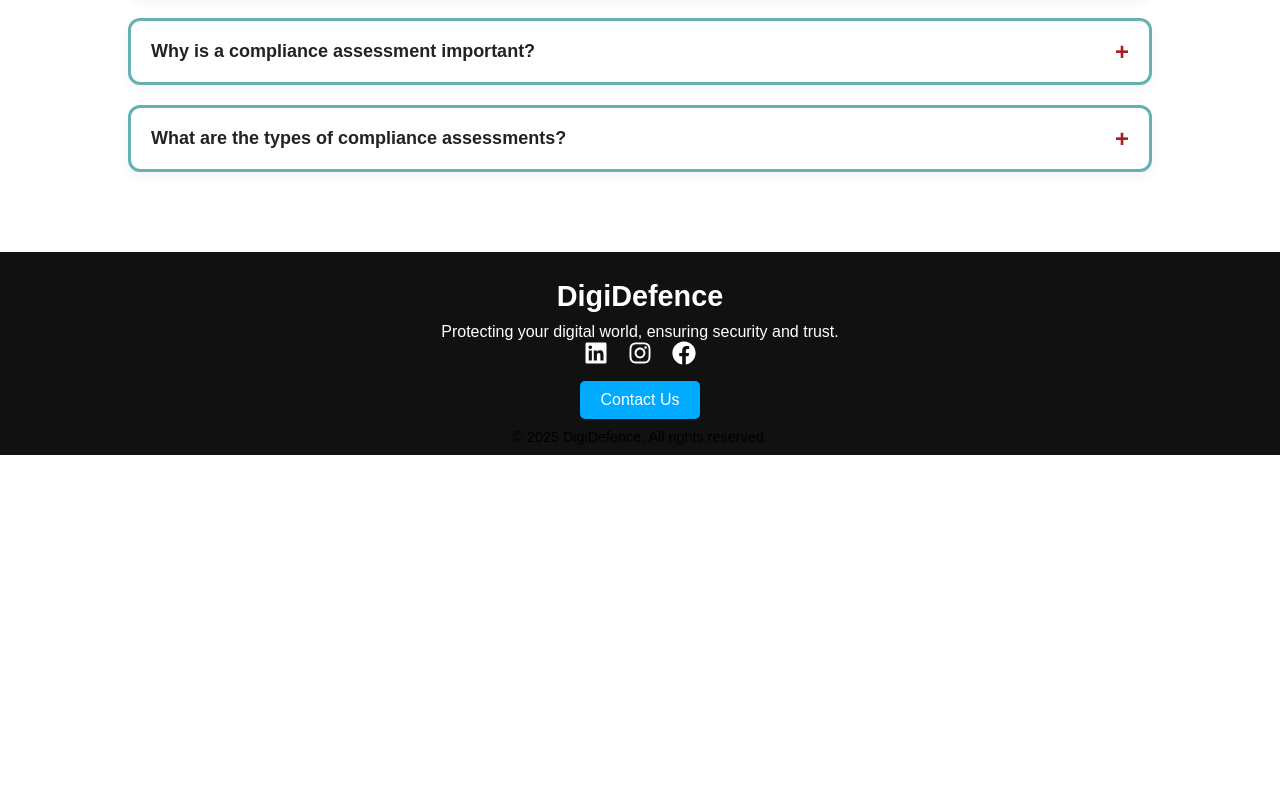
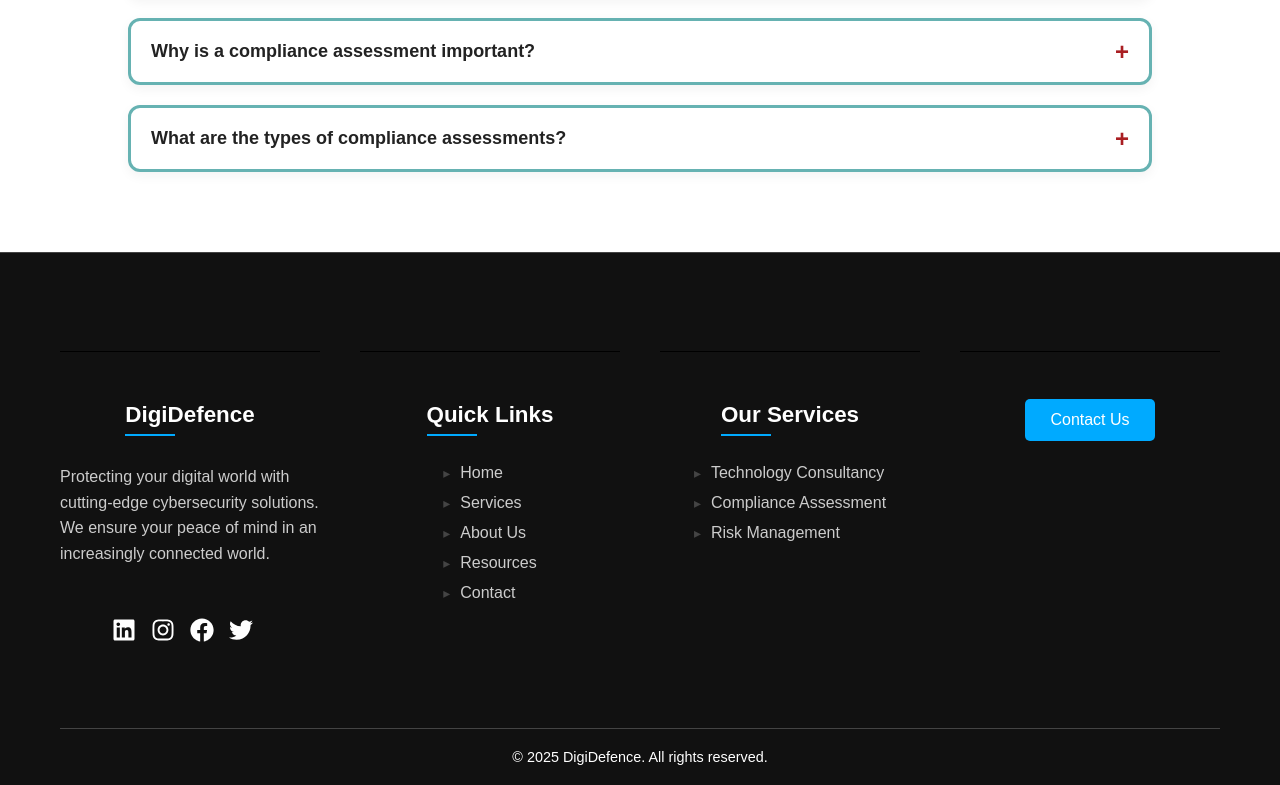
Before and after one commit to shreyas-urankar/Cyber-Protect-Project, a React (Create React App) app: page /compliance_assessment in a window 1280 px wide. Shown: the part 2155-2940 px from the top of the page. Before the commit the page ends 2610 px from the top, so only its background shows below. Built offline with nearby package versions, Linux system fonts and the light colour scheme; a web font is replaced by a local one.

Commit message:
Changed the footer and its styling too

```diff
--- a/src/components/Footer.js
+++ b/src/components/Footer.js
@@ -1,26 +1,105 @@
-import React from 'react';
+import React from "react";
 import "../styles/Footer.css";
-import { Link } from 'react-router-dom';
-import { FaLinkedin, FaInstagram, FaFacebook } from 'react-icons/fa';
+import { Link } from "react-router-dom";
+import { FaLinkedin, FaInstagram, FaFacebook, FaTwitter } from "react-icons/fa";
 
 const Footer = () => {
   return (
-        <>
-            {/* Footer */}
     <footer>
       <div className="footer-container">
+        {/* About Section */}
+        <div className="footer-section">
           <h3>DigiDefence</h3>
-                    <p>Protecting your digital world, ensuring security and trust.</p>
+          <p>
+            Protecting your digital world with cutting-edge cybersecurity
+            solutions. We ensure your peace of mind in an increasingly connected
+            world.
+          </p>
           <div className="social-icons">
-                        <a href="#"><FaLinkedin /></a>
-                        <a href="#"><FaInstagram /></a>
-                        <a href="#"><FaFacebook /></a>
+            <a
+              href="https://linkedin.com"
+              target="_blank"
+              rel="noopener noreferrer"
+            >
+              <FaLinkedin />
+            </a>
+            <a
+              href="https://instagram.com"
+              target="_blank"
+              rel="noopener noreferrer"
+            >
+              <FaInstagram />
+            </a>
+            <a
+              href="https://facebook.com"
+              target="_blank"
+              rel="noopener noreferrer"
+            >
+              <FaFacebook />
+            </a>
+            <a
+              href="https://twitter.com"
+              target="_blank"
+              rel="noopener noreferrer"
+            >
+              <FaTwitter />
+            </a>
           </div>
-                    <Link to="/contact" className="contact-button">Contact Us</Link>
-                    <p className="copyright">&copy; 2025 DigiDefence. All rights reserved.</p>
+        </div>
+
+        {/* Quick Links Section */}
+        <div className="footer-section">
+          <h3>Quick Links</h3>
+          <ul className="footer-links">
+            <li>
+              <Link to="/">Home</Link>
+            </li>
+            <li>
+              <Link to="/technologyconsultant">Services</Link>
+            </li>
+            <li>
+              <Link to="/aboutus">About Us</Link>
+            </li>
+            <li>
+              <Link to="/blog">Resources</Link>
+            </li>
+            <li>
+              <Link to="/contact">Contact</Link>
+            </li>
+          </ul>
+        </div>
+
+        {/* Services Section */}
+        <div className="footer-section">
+          <h3>Our Services</h3>
+          <ul className="footer-links">
+            <li>
+              <Link to="/technologyconsultant">Technology Consultancy</Link>
+            </li>
+            <li>
+              <Link to="/compliance_assessment">Compliance Assessment</Link>
+            </li>
+            <li>
+              <Link to="/riskassessments">Risk Management</Link>
+            </li>
+          </ul>
+        </div>
+
+        {/* Contact Section */}
+        <div className="footer-section">
+          <Link to="/contact" className="contact-button">
+            Contact Us
+          </Link>
+        </div>
+
+        {/* Bottom Section */}
+        <div className="footer-bottom">
+          <p className="copyright" style={{ color: "white" }}>
+            &copy; {new Date().getFullYear()} DigiDefence. All rights reserved.
+          </p>
+        </div>
       </div>
     </footer>
-        </>
   );
 };
 
--- a/src/styles/Footer.css
+++ b/src/styles/Footer.css
@@ -3,62 +3,160 @@ footer {
     width: 100%;
     background: #111;
     color: white;
-    text-align: center;
-    padding: -50px;
+    padding: 50px 0 20px;
     margin: 0;
+    border-top: 1px solid #444;
 }
 
 .footer-container {
-    max-width: 600px;
+    max-width: 1200px;
     margin: auto;
-    padding: 10px;
-    color: white;
+    padding: 0 20px;
+    display: grid;
+    grid-template-columns: repeat(4, 1fr);
+    gap: 40px;
 }
 
-.footer-container h3 {
+.footer-section {
+    text-align: left;
+}
+
+.footer-section h3 {
     color: white;
-    font-size: 1.8rem; /* Adjust size if needed */
+    font-size: 1.4rem;
     font-weight: bold;
-    margin-bottom: 10px;
+    margin-bottom: 20px;
+    position: relative;
+}
+
+.footer-section h3::after {
+    content: '';
+    position: absolute;
+    left: 0;
+    bottom: -8px;
+    width: 50px;
+    height: 2px;
+    background: #00aaff;
+}
+
+.footer-section p {
+    color: #ccc;
+    line-height: 1.6;
+    margin-bottom: 15px;
+}
+
+.footer-links {
+    list-style: none;
+    padding: 0;
+}
+
+.footer-links li {
+    margin-bottom: 12px;
+    display: flex;
+    align-items: center;
+}
+
+.footer-links li::before {
+    content: '▸';
+    color: #444;
+    margin-right: 10px;
+    font-size: 14px;
+}
+
+.footer-links a {
+    color: #ccc;
+    text-decoration: none;
+    transition: color 0.3s;
+}
+
+.footer-links a:hover {
+    color: #00aaff;
+}
+
+.social-icons {
+    margin-top: 20px;
 }
 
 .social-icons a {
     color: white;
-    margin: 0 10px;
+    margin-right: 15px;
     font-size: 1.5rem;
-    transition: color 0.3s;
+    transition: transform 0.3s, color 0.3s;
+    display: inline-block;
 }
 
 .social-icons a:hover {
     color: #00aaff;
+    transform: translateY(-3px);
+}
+
+.contact-info {
+    margin-top: 15px;
+}
+
+.contact-info p {
+    display: flex;
+    align-items: center;
+    gap: 10px;
+    margin-bottom: 10px;
 }
 
 .contact-button {
     display: inline-block;
-    margin-top: 10px;
-    padding: 10px 20px;
+    margin-top: 15px;
+    padding: 12px 25px;
     background: #00aaff;
     color: white;
     text-decoration: none;
     border-radius: 5px;
-    transition: background 0.3s;
+    transition: all 0.3s;
+    font-weight: 500;
 }
 
 .contact-button:hover {
     background: #0088cc;
+    transform: translateY(-2px);
+}
+
+.footer-bottom {
+    margin-top: 40px;
+    padding-top: 20px;
+    border-top: 1px solid #444;
+    text-align: center;
+    grid-column: 1 / -1;
+    color: white;
 }
 
 .copyright {
-    margin-top: 10px;
     font-size: 0.9rem;
+    color: white;
 }
 
 /* Responsive Fixes */
-@media (max-width: 480px) {
+@media (max-width: 1024px) {
     .footer-container {
-        padding: 10px;
-    }
-    .social-icons a {
-        font-size: 1.2rem;
+        grid-template-columns: repeat(2, 1fr);
     }
 }
+
+@media (max-width: 768px) {
+    .footer-container {
+        grid-template-columns: 1fr;
+        gap: 30px;
+    }
+
+    .footer-section {
+        text-align: center;
+        border-bottom: 1px solid #444;
+        padding-bottom: 20px;
+    }
+
+    .footer-section:last-child {
+        border-bottom: none;
+    }
+
+    .footer-section h3::after {
+        left: 50%;
+        transform: translateX(-50%);
+    }
+}
```
Lines whose indentation alone changed are shown as unchanged.
